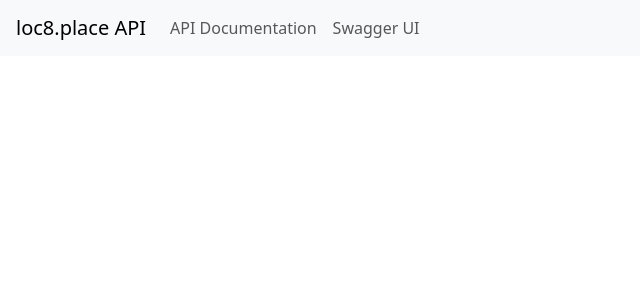
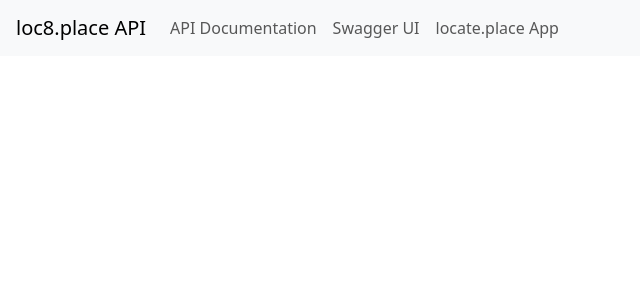
Before and after one commit to locate-place/php-location-api, a Symfony app: template templates/base.html.twig in a window 1280 px wide. Shown: the top 300 px of the page, without its empty margins (0-640 px from the left). Run offline with Twig, Linux system fonts and the light colour scheme; the template is opened without the code that fills it, so the values that code supplies are empty; some libraries are stand-ins or nearby versions.

Commit message:
Add link to locate.place app

```diff
--- a/templates/base.html.twig
+++ b/templates/base.html.twig
@@ -34,6 +34,9 @@
                     <li class="nav-item mobile-mx-3">
                         <a class="nav-link" href="/swagger">Swagger UI</a>
                     </li>
+                    <li class="nav-item mobile-mx-3">
+                        <a class="nav-link" href="https://locate.place" target="_blank" rel="noopener noreferrer">locate.place App</a>
+                    </li>
                 </ul>
             </div>
         </nav>
```
